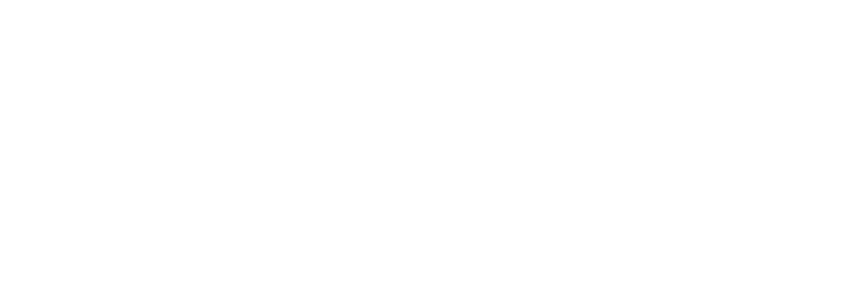
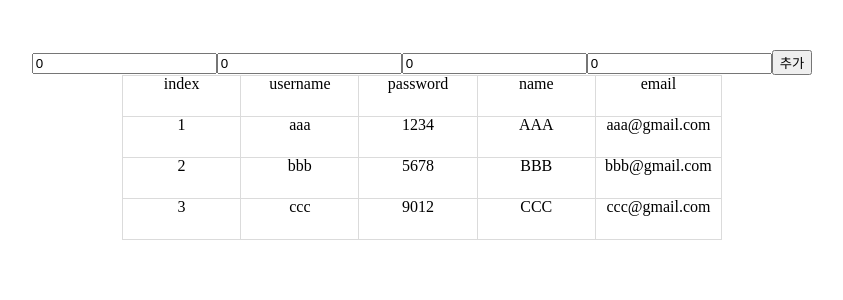
Before and after one commit to dlgustn376/AWS-ReactStudy_hyunsuLee, a React (Create React App) app: page /users in a window 1280 px wide. Before the commit this address had no page. Shown: the top 300 px of the page, without its empty margins (368-1211 px from the left). Built offline with nearby package versions, Linux system fonts and the light colour scheme.

Commit message:
users table create

```diff
--- a/src/App.js
+++ b/src/App.js
@@ -3,6 +3,7 @@
 import MainAside from "./component/Aside/MainAside/MainAside";
 import { Global } from "@emotion/react";
 import { reset } from "./styles/Global/reset";
+import UserList from "./Pages/UserList/UserList";
 
 function Test1(){
     return(<h1>Test1</h1>);
@@ -21,6 +22,7 @@
         <Route path="/t1" Component={Test1}/>
         <Route path="/t2" Component={Test2}/>
         <Route path="/sample/input/1" Component={InputSample}/>
+        <Route path="/users" Component={UserList}/>
       </Routes>
     </>
   );
--- /dev/null
+++ b/src/Pages/UserList/Style.js
@@ -0,0 +1,21 @@
+import { css } from "@emotion/react";
+
+export const container = css`
+    display: flex;
+    flex-direction: column;
+    justify-content: center;
+    align-items: center;
+
+    margin: 50px auto;
+    width: 900px;
+`;
+export const Table = css`
+    border: 1px solid #dbdbdb;
+    width: 600px;
+    `;
+export const ThAndTd = css`
+    border: 1px solid #dbdbdb;
+    width: 100px;
+    height: 40px;
+    text-align: center;
+`;
--- /dev/null
+++ b/src/Pages/UserList/UserList.js
@@ -0,0 +1,108 @@
+/** @jsxImportSource @emotion/react */
+import React, { useEffect, useRef, useState } from 'react';
+import * as S from './Style'
+
+const UserList = () => {
+    useEffect(() => {
+        console.log("컴포넌트 랜더링")
+    }, []);
+
+    const user ={
+        id:0,
+        username: '',
+        password: '',
+        name: '',
+        email: ''
+    }
+
+    const [Inputs, setInputs] = useState(user);
+    const inputRefs = [useRef(), useRef(),useRef(),useRef()]
+    const addButtonRef = useRef();
+
+    const inputHandler = (e) => {
+        const { name, value } = e.target;
+        setInputs({...Inputs, [name]: value});
+    }
+
+    const keyupHandler = (e) =>{
+        if(e.keyCode === 13){
+            let index = 0;
+            switch(e.target.name){
+                case 'username': index = 1;break;
+                case 'password': index = 2;break;
+                case 'name': index = 3;break;
+                default: addButtonRef.current.click();
+            }
+            if(index !== 0){
+                inputRefs[index].current.focus();
+            }
+        }
+    }
+
+     const addHandler = () => {
+    }
+    const users = [
+        {
+            id:1,
+            username: 'aaa',
+            password: '1234',
+            name: 'AAA',
+            email: 'aaa@gmail.com'
+        },
+        {
+            id:2,
+            username: 'bbb',
+            password: '5678',
+            name: 'BBB',
+            email: 'bbb@gmail.com'
+        },
+        {
+            id:3,
+            username: 'ccc',
+            password: '9012',
+            name: 'CCC',
+            email: 'ccc@gmail.com'
+        },
+    ]
+
+    const userIndex = useRef(4);
+
+    return (
+         <div css={S.container}>
+            <div>
+                <input type="text" onKeyUp={keyupHandler}  onChange={inputHandler} placeholder='username' name='username' value={0} ref={ inputRefs[0]} />
+                <input type="text" onKeyUp={keyupHandler} onChange={inputHandler} placeholder='password' name='password' value={0} ref={ inputRefs[1]} />
+                <input type="text" onKeyUp={keyupHandler} onChange={inputHandler} placeholder='name' name='name' value={0} ref={ inputRefs[2] } />
+                <input type="text" onKeyUp={keyupHandler} onChange={inputHandler} placeholder='email' name='email' value={0} ref={ inputRefs[3] } />
+                <button type='Button'  onClick={addHandler} ref={addButtonRef}>추가</button>
+            </div>
+            <table css={S.Table}>
+                <thead>
+                    <tr>
+                        <th css={S.ThAndTd}>index</th>
+                        <th css={S.ThAndTd}>username</th>
+                        <th css={S.ThAndTd}>password</th>
+                        <th css={S.ThAndTd}>name</th>
+                        <th css={S.ThAndTd}>email</th>
+                    </tr>
+                </thead>
+                <tbody>
+                    {users.map(user => {
+                        userIndex.current += 1;
+                        return(
+                            <tr>
+                                <td css={S.ThAndTd}>{user.id}</td>
+                                <td css={S.ThAndTd}>{user.username}</td>
+                                <td css={S.ThAndTd}>{user.password}</td>
+                                <td css={S.ThAndTd}>{user.name}</td>
+                                <td css={S.ThAndTd}>{user.email}</td>
+                            </tr>
+                        );
+                    })}
+                </tbody>
+            </table>
+        </div>
+    );
+};
+
+export default UserList;
--- a/src/component/Aside/MainAside/MainAside.js
+++ b/src/component/Aside/MainAside/MainAside.js
@@ -3,26 +3,37 @@
 import Icon from "awesome-react-icons/lib/cjs/Icon";
 import { Navigation } from "react-minimal-side-navigation/lib";
 import 'react-minimal-side-navigation/lib/ReactMinimalSideNavigation.css';
+import { useNavigate } from 'react-router-dom';
+
 import { GrTest } from 'react-icons/gr';
 import { HiHome } from 'react-icons/hi';
+import { IoIosCalendar } from 'react-icons/io';
 import { BsCardChecklist } from 'react-icons/bs';
 import { BiListCheck } from 'react-icons/bi';
+import { FaUser } from 'react-icons/fa';
 
 import * as S from './Style'
 
 const MainAside = () => {
+    const navigate = useNavigate();
+
     return (
         <aside css={S.style}>
             <Navigation
             activeItemId="/"
             onSelect={({itemId}) => {
-                console.log(itemId);
+                navigate(itemId);
             }}
             items={[
                 {
+                    title: 'Home',
+                    itemId: '/',
+                    elemBefore: () => <HiHome />
+                },
+                {
                     title: 'T1',
                     itemId: '/t1',
-                    elemBefore: () => <HiHome />
+                    elemBefore: () => <IoIosCalendar />
                 },
                 {
                     title: 'T2',
@@ -31,13 +42,25 @@
                 },
                 {
                     title: 'Sample',
-                    itemId: '/sample',
+                    itemId: '/sample/input/1',
                     elemBefore: () => <BsCardChecklist />,
                     subNav: [
                         {
                             title: 'input',
                             itemId: '/sample/input/1',
                             elemBefore: () => <BiListCheck />
+                        }
+                    ]
+                },
+                {
+                    title: 'List',
+                    itemId: '/users',
+                    elemBefore: () => <BsCardChecklist />,
+                    subNav: [
+                        {
+                            title: '사용자 전체 조회',
+                            itemId: '/sample/input/1',
+                            elemBefore: () => <FaUser />
                         }
                     ]
                 },
--- a/src/index.css
+++ b/src/index.css
@@ -13,5 +13,5 @@
 }
 
 #root{
-  margin-left: 300pv;
+  margin-left: 300px;
 }
```
